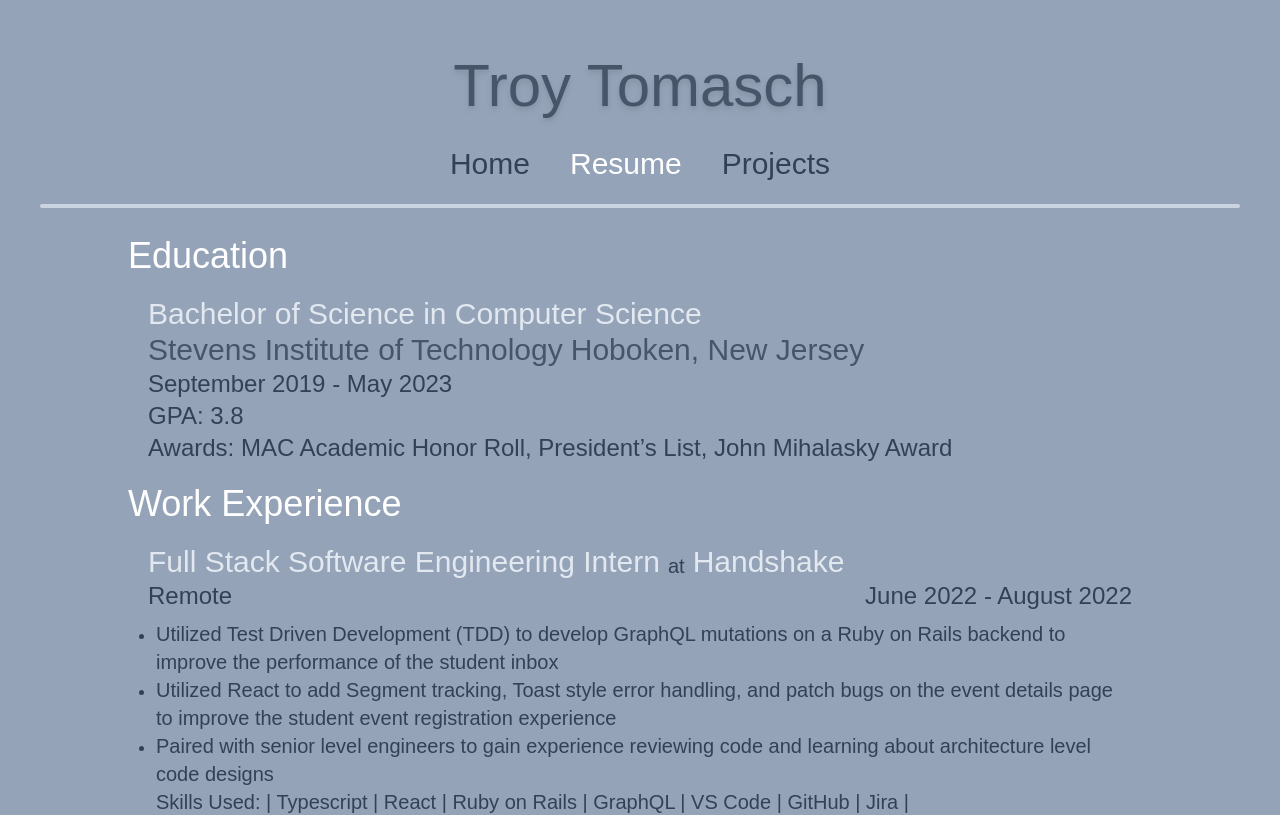
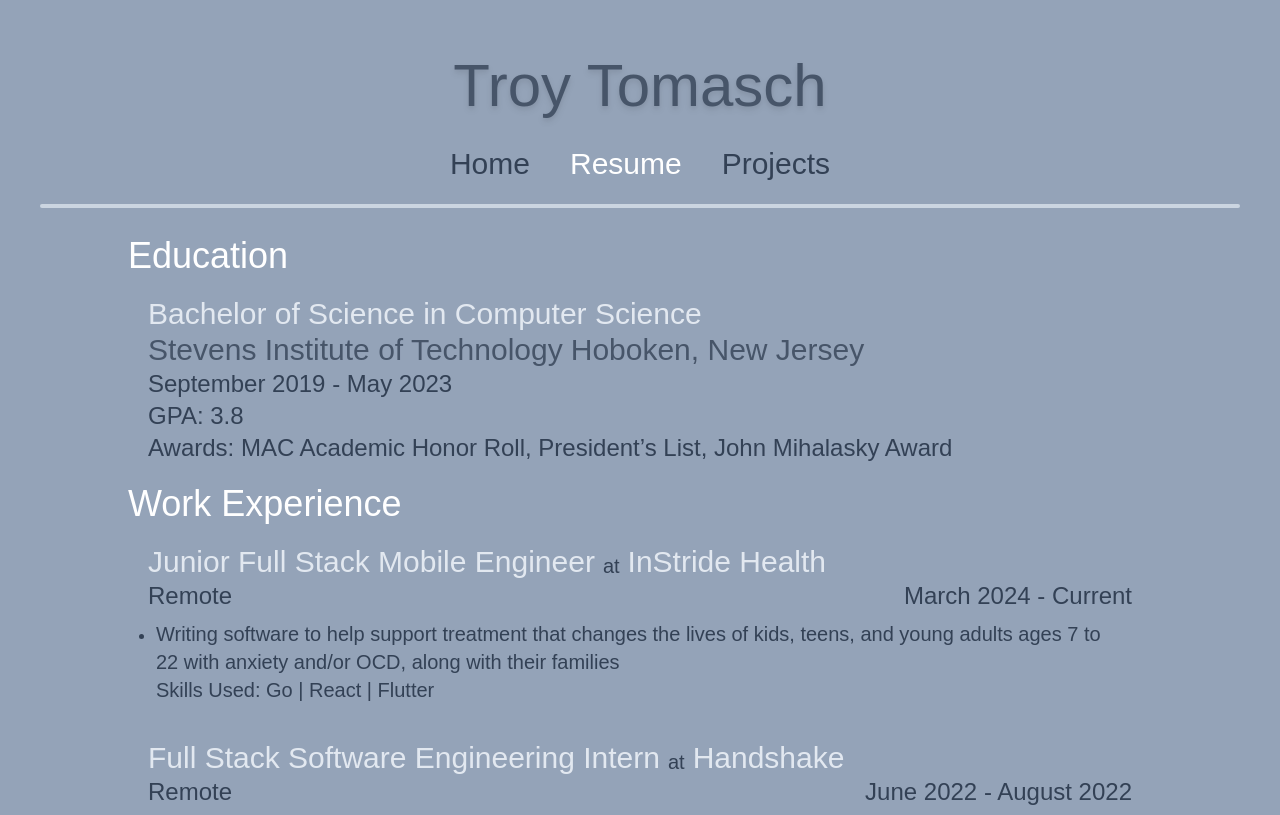
Before and after one commit to troytomasch/PersonalWebsite, a React (Create React App) app: page /resume in a window 1280 px wide. Shown: the top 815 px of the page. Built offline with nearby package versions, Linux system fonts and the light colour scheme.

Commit message:
Updating info

```diff
--- a/src/data/index.js
+++ b/src/data/index.js
@@ -1,4 +1,15 @@
 const experiences = [
+  {
+    title: "Junior Full Stack Mobile Engineer",
+    company: "InStride Health",
+    location: "Remote",
+    startDate: "03/04/2024",
+    endDate: "Current",
+    description: [
+      "Writing software to help support treatment that changes the lives of kids, teens, and young adults ages 7 to 22 with anxiety and/or OCD, along with their families",
+    ],
+    skills: ["Go", "React", "Flutter"],
+  },
   {
     title: "Full Stack Software Engineering Intern",
     company: "Handshake",
@@ -15,7 +26,6 @@ const experiences = [
       "React",
       "Ruby on Rails",
       "GraphQL",
-      "VS Code",
       "GitHub",
       "Jira",
     ],
--- a/src/molecules/ExperienceCard.jsx
+++ b/src/molecules/ExperienceCard.jsx
@@ -5,14 +5,22 @@ import SubheaderText from "../atoms/SubheaderText";
 
 // Component for an experience card on the resume page
 const ExperienceCard = ({ experience }) => {
-  // Formatting the dates for output
-  const startDate = new Date(experience.startDate);
-  const endDate = new Date(experience.endDate);
-  const dates = `${startDate.toLocaleString("default", {
-    month: "long",
-  })} ${startDate.getFullYear()} - ${endDate.toLocaleString("default", {
-    month: "long",
-  })} ${endDate.getFullYear()}`;
+  const getDates = () => {
+    // Formatting the dates for output
+    const startDate = new Date(experience.startDate);
+    let dateText = `${startDate.toLocaleString("default", {
+      month: "long",
+    })} ${startDate.getFullYear()} - `;
+
+    if (experience.endDate === "Current") return dateText + "Current";
+    const endDate = new Date(experience.endDate);
+    return (
+      dateText +
+      `${endDate.toLocaleString("default", {
+        month: "long",
+      })} ${endDate.getFullYear()}`
+    );
+  };
 
   // List for description
   const description = (
@@ -30,10 +38,7 @@ const ExperienceCard = ({ experience }) => {
   // List of skills used
   let skillsComponent = null;
   if (experience.skills.length > 0) {
-    let skills = "Skills Used: |";
-    for (let skill of experience.skills) {
-      skills = skills.concat(` ${skill} |`);
-    }
+    let skills = "Skills Used: " + experience.skills.join(" | ");
     skillsComponent = <BodyText text={skills} />;
   }
 
@@ -47,7 +52,7 @@ const ExperienceCard = ({ experience }) => {
 
       <div className="flex sm:flex-row flex-col justify-between mb-2">
         <SubheaderText text={experience.location} />
-        <SubheaderText text={dates} />
+        <SubheaderText text={getDates()} />
       </div>
 
       <div className="m-2">
--- a/src/organisms/HomeLayout.jsx
+++ b/src/organisms/HomeLayout.jsx
@@ -85,7 +85,7 @@ const HomeLayout = () => {
         />
         <TitleText
           text={
-            "I'm a 22 year old developer who enjoys developing user-centered web and mobile apps."
+            "I'm a 23 year old software engineer who enjoys developing user-centered web and mobile apps."
           }
         />
       </div>
```
